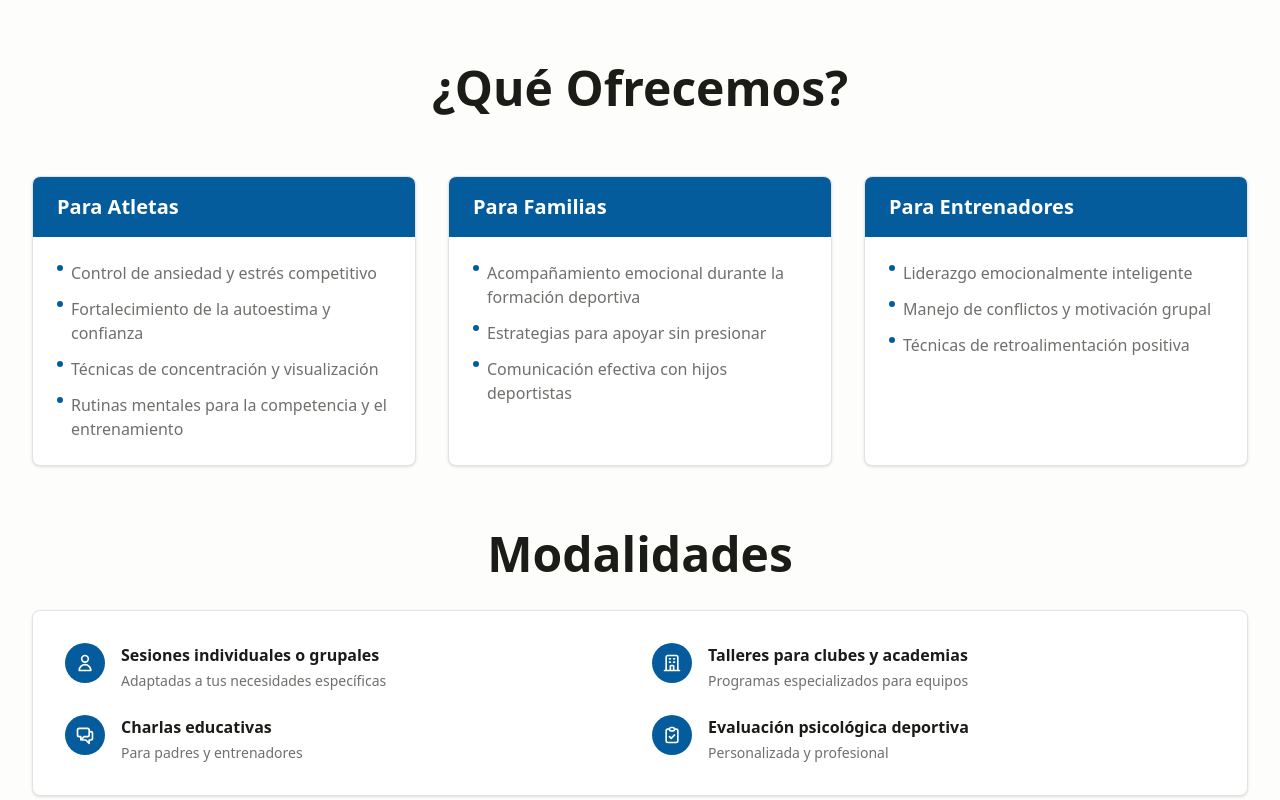
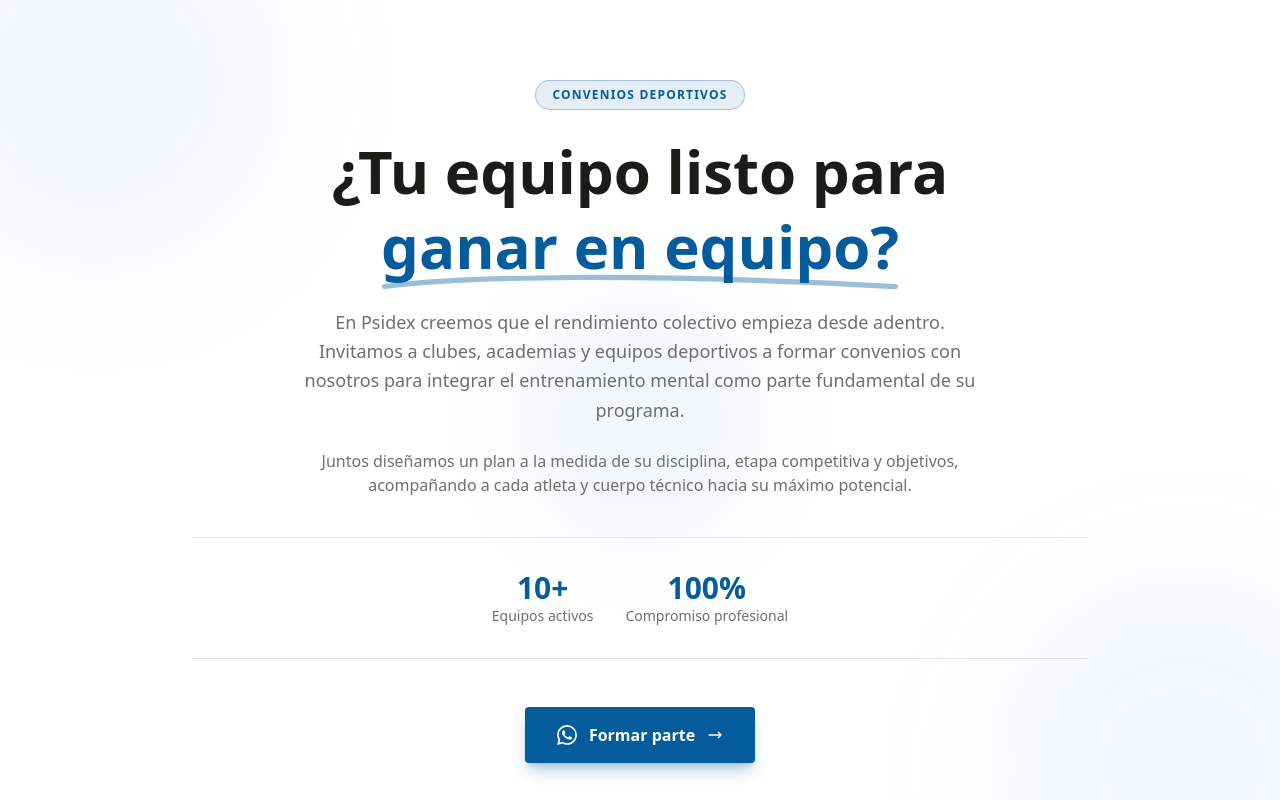
Before and after one commit to carlosupreme/psidex-sport, a React (Vite) app: page / in a window 1280 px wide. Shown: the part 6080-6880 px from the top of the page. Built offline with nearby package versions, Linux system fonts and the light colour scheme.

Commit message:
act marzo 1

```diff
--- a/src/App.tsx
+++ b/src/App.tsx
@@ -476,6 +476,72 @@
                     </div>
                 </section>
 
+                {/* Convenios Section */}
+                <section className="relative overflow-hidden bg-white px-6 py-24 lg:px-8 dark:bg-[#161615]">
+                    {/* Decorative background elements */}
+                    <div className="pointer-events-none absolute inset-0 overflow-hidden">
+                        <div className="absolute -top-24 -left-24 h-96 w-96 rounded-full bg-[#055c9d]/5 blur-3xl" />
+                        <div className="absolute -bottom-24 -right-24 h-96 w-96 rounded-full bg-[#0577d4]/5 blur-3xl" />
+                        <div className="absolute top-1/2 left-1/2 h-64 w-64 -translate-x-1/2 -translate-y-1/2 rounded-full bg-[#055c9d]/5 blur-2xl" />
+                    </div>
+
+                    <div className="relative mx-auto max-w-4xl text-center">
+        <span className="mb-6 inline-block rounded-full border border-[#055c9d]/30 bg-[#055c9d]/10 px-4 py-1.5 text-xs font-semibold uppercase tracking-widest text-[#055c9d] dark:border-[#055c9d]/40 dark:bg-[#055c9d]/20">
+            Convenios Deportivos
+        </span>
+
+                        <h2 className="mb-6 text-4xl font-bold leading-tight text-[#1b1b18] lg:text-6xl dark:text-[#EDEDEC]">
+                            ¿Tu equipo listo para{' '}
+                            <span className="relative inline-block text-[#055c9d]">
+                ganar en equipo?
+                <svg className="absolute -bottom-2 left-0 w-full" viewBox="0 0 300 12" fill="none" xmlns="http://www.w3.org/2000/svg">
+                    <path d="M2 9C50 3 150 1 298 9" stroke="#055c9d" strokeWidth="3" strokeLinecap="round" opacity="0.4" />
+                </svg>
+            </span>
+                        </h2>
+
+                        <p className="mx-auto mb-6 max-w-2xl text-lg leading-relaxed text-[#706f6c] dark:text-[#A1A09A]">
+                            En Psidex creemos que el rendimiento colectivo empieza desde adentro.
+                            Invitamos a clubes, academias y equipos deportivos a formar convenios con nosotros
+                            para integrar el entrenamiento mental como parte fundamental de su programa.
+                        </p>
+
+                        <p className="mx-auto mb-10 max-w-2xl text-base text-[#706f6c] dark:text-[#A1A09A]">
+                            Juntos diseñamos un plan a la medida de su disciplina, etapa competitiva y objetivos,
+                            acompañando a cada atleta y cuerpo técnico hacia su máximo potencial.
+                        </p>
+
+                        <div className="mb-12 flex flex-wrap justify-center gap-8 border-y border-[#e3e3e0] py-8 dark:border-[#3E3E3A]">
+                            {[
+                                { value: '10+', label: 'Equipos activos' },
+
+                                { value: '100%', label: 'Compromiso profesional' },
+                            ].map((stat, i) => (
+                                <div key={i} className="text-center">
+                                    <div className="text-3xl font-bold text-[#055c9d]">{stat.value}</div>
+                                    <div className="text-sm text-[#706f6c] dark:text-[#A1A09A]">{stat.label}</div>
+                                </div>
+                            ))}
+                        </div>
+
+
+                        <a href="https://wa.me/5219511899817?text=Hola,%20me%20gustaría%20información%20sobre%20convenios%20para%20mi%20equipo%20deportivo"
+                           target="_blank"
+                           rel="noopener noreferrer"
+                           className="group inline-flex items-center gap-3 rounded-sm bg-[#055c9d] px-8 py-4 text-base font-semibold text-white shadow-lg shadow-[#055c9d]/30 transition-all duration-300 hover:-translate-y-0.5 hover:bg-[#044a7d] hover:shadow-xl hover:shadow-[#055c9d]/40"
+                        >
+                            <svg className="h-5 w-5" fill="currentColor" viewBox="0 0 24 24">
+                                <path d="M17.472 14.382c-.297-.149-1.758-.867-2.03-.967-.273-.099-.471-.148-.67.15-.197.297-.767.966-.94 1.164-.173.199-.347.223-.644.075-.297-.15-1.255-.463-2.39-1.475-.883-.788-1.48-1.761-1.653-2.059-.173-.297-.018-.458.13-.606.134-.133.298-.347.446-.52.149-.174.198-.298.298-.497.099-.198.05-.371-.025-.52-.075-.149-.669-1.612-.916-2.207-.242-.579-.487-.5-.669-.51-.173-.008-.371-.01-.57-.01-.198 0-.52.074-.792.372-.272.297-1.04 1.016-1.04 2.479 0 1.462 1.065 2.875 1.213 3.074.149.198 2.096 3.2 5.077 4.487.709.306 1.262.489 1.694.625.712.227 1.36.195 1.871.118.571-.085 1.758-.719 2.006-1.413.248-.694.248-1.289.173-1.413-.074-.124-.272-.198-.57-.347m-5.421 7.403h-.004a9.87 9.87 0 01-5.031-1.378l-.361-.214-3.741.982.998-3.648-.235-.374a9.86 9.86 0 01-1.51-5.26c.001-5.45 4.436-9.884 9.888-9.884 2.64 0 5.122 1.03 6.988 2.898a9.825 9.825 0 012.893 6.994c-.003 5.45-4.437 9.884-9.885 9.884m8.413-18.297A11.815 11.815 0 0012.05 0C5.495 0 .16 5.335.157 11.892c0 2.096.547 4.142 1.588 5.945L.057 24l6.305-1.654a11.882 11.882 0 005.683 1.448h.005c6.554 0 11.89-5.335 11.893-11.893a11.821 11.821 0 00-3.48-8.413Z" />
+                            </svg>
+                            Formar parte
+                            <svg className="h-4 w-4 transition-transform duration-300 group-hover:translate-x-1" fill="none" stroke="currentColor" viewBox="0 0 24 24">
+                                <path strokeLinecap="round" strokeLinejoin="round" strokeWidth={2} d="M17 8l4 4m0 0l-4 4m4-4H3" />
+                            </svg>
+                        </a>
+                    </div>
+                </section>
+
+
                 {/* Services Section */}
                 <section className="bg-[#FDFDFC] px-6 py-20 lg:px-8 dark:bg-[#0a0a0a]">
                     <div className="mx-auto max-w-7xl">
@@ -639,6 +705,7 @@
                     </div>
                 </section>
 
+
                 {/* CTA Section */}
                 <section className="bg-gradient-to-r from-[#055c9d] to-[#0577d4] px-6 py-20 lg:px-8 dark:from-[#044a7d] dark:to-[#055c9d]">
                     <div className="mx-auto max-w-4xl text-center text-white">
```
Also changed, not shown: public/images/febrero.jpg (deleted), public/images/febrero2.jpg (deleted).
